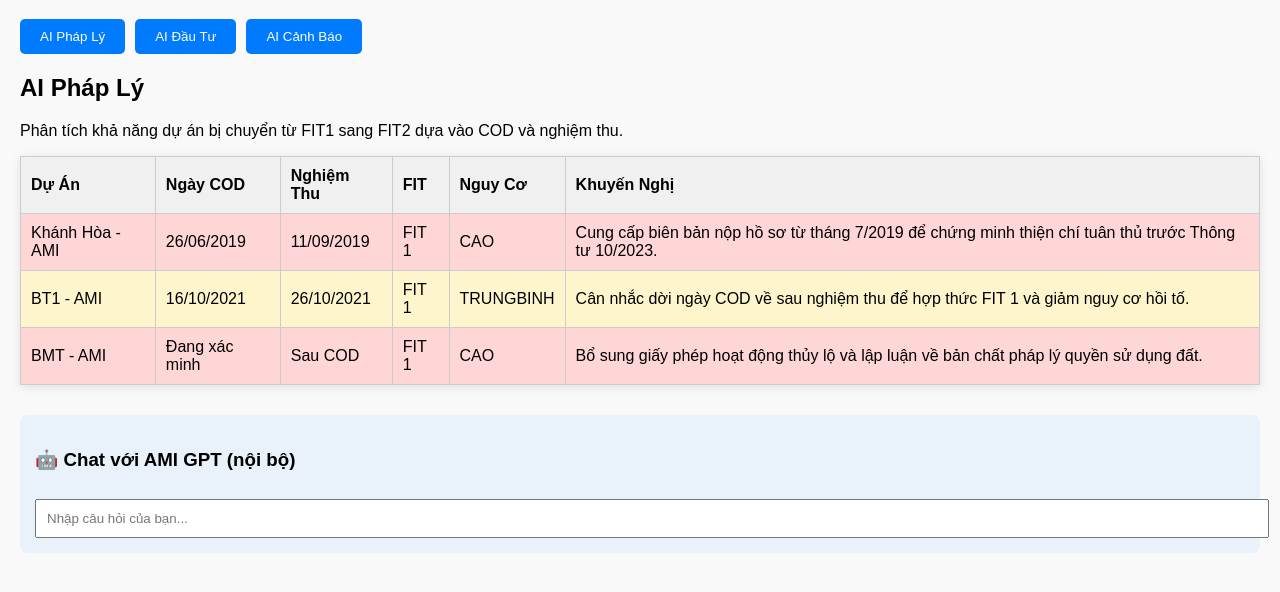
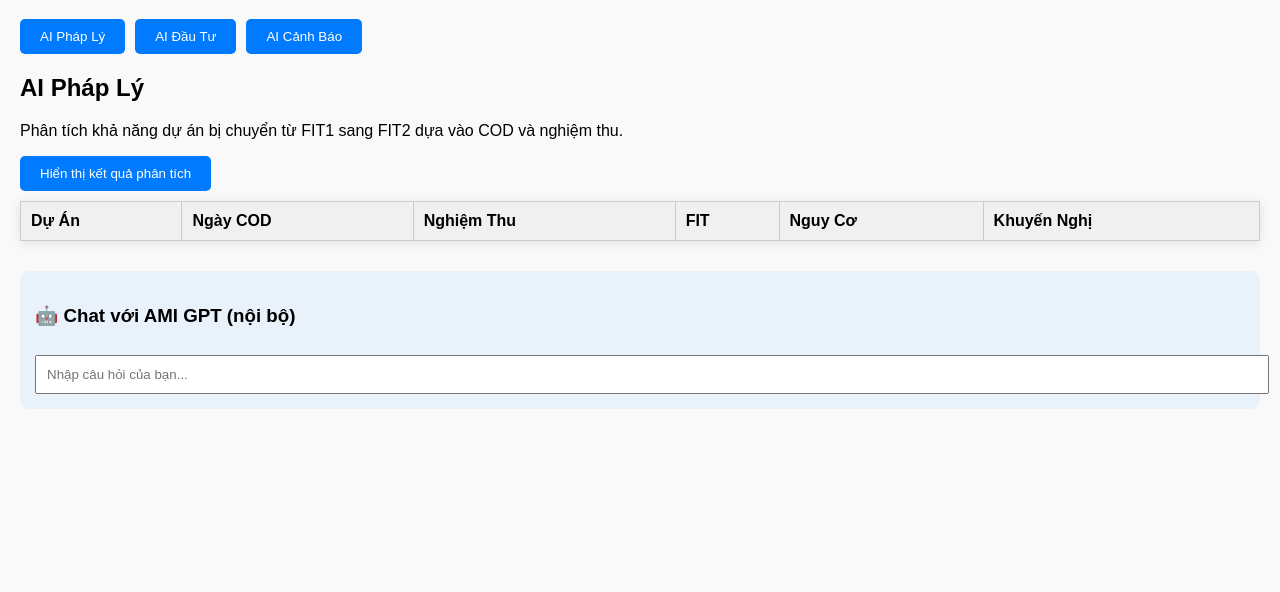
Before and after one commit to raydoanhuy/ami-dashboard-demo3, a plain HTML site: page index.html in a window 1280 px wide. Both pictures are taken after a click on the button "AI Pháp Lý". Shown: the part 82-674 px from the top of the page. Drawn offline with Linux system fonts and the light colour scheme.

Commit message:
Update index.html

```diff
--- a/index.html
+++ b/index.html
@@ -73,9 +73,10 @@
     <button onclick="showTab('risk')">AI Cảnh Báo</button>
   </nav>
 
-  <div id="tab-legal" class="tab active">
+  <div id="tab-legal" class="tab">
     <h2>AI Pháp Lý</h2>
     <p>Phân tích khả năng dự án bị chuyển từ FIT1 sang FIT2 dựa vào COD và nghiệm thu.</p>
+    <button onclick="loadLegalData()">Hiển thị kết quả phân tích</button>
     <table>
       <thead>
         <tr>
@@ -141,6 +142,7 @@
 
     function loadLegalData() {
       const tbody = document.getElementById("legal-data");
+      tbody.innerHTML = "";
       projectsLegal.forEach(p => {
         const row = document.createElement("tr");
         row.className = `risk-${p.risk}`;
@@ -155,8 +157,6 @@
         tbody.appendChild(row);
       });
     }
-
-    document.addEventListener("DOMContentLoaded", loadLegalData);
   </script>
 </body>
 </html>
```
